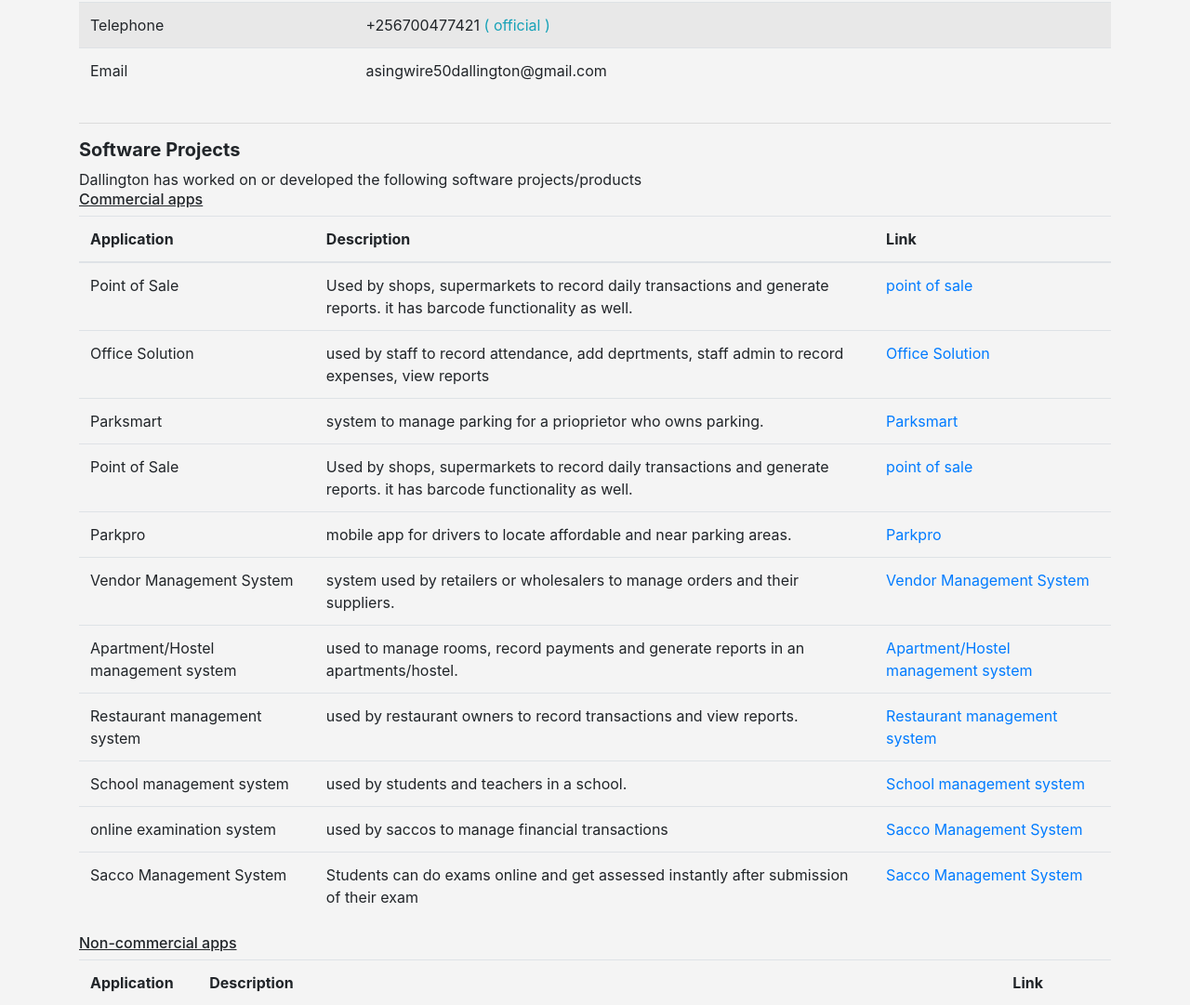
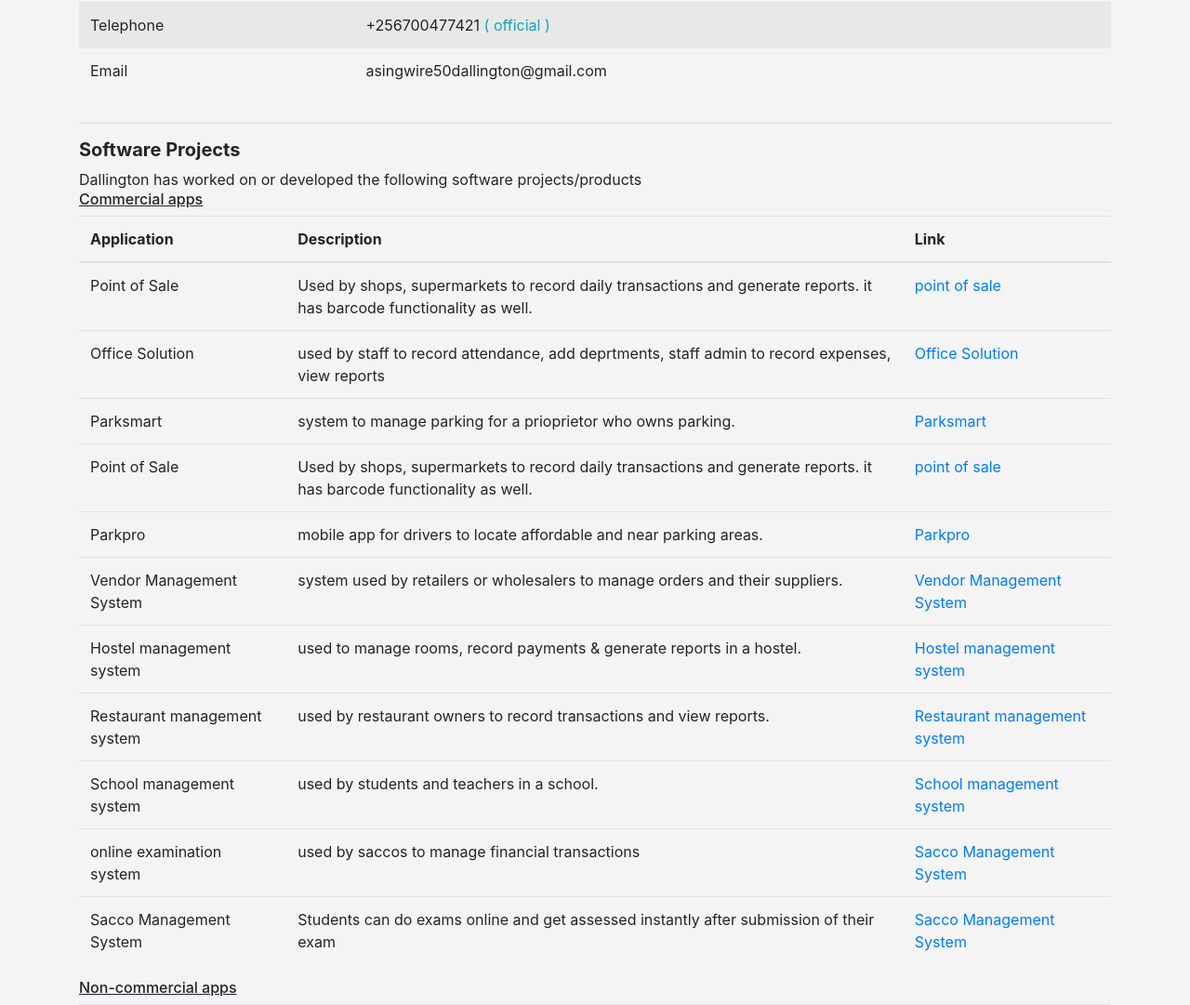
Before and after one commit to d-asingwire/dallingtonug, a PHP site: page / in a window 1280 px wide. Shown: the part 4323-5404 px from the top of the page at 93% size. Run offline with PHP 8.4, Linux system fonts and the light colour scheme.

Commit message:
changes dated 26/11/2021 13:09

```diff
--- a/index.php
+++ b/index.php
@@ -439,12 +439,11 @@
 <div class="container">
  <h5>Software Projects</h5>
  Dallington has worked on or developed the following software projects/products
- <br/>
   <h6><u>Commercial apps</u></h6>
   <div class="table-responsive">
   <table class="table">
    <thead>
-     <tr class="text-left">
+    <tr>
    <th>Application</th>
    <th>Description</th>
    <th>Link</th>
@@ -489,9 +488,9 @@
 </tr>
 
 <tr>
-    <td>Apartment/Hostel management system</td>
-    <td>used to manage rooms, record payments and generate reports in an apartments/hostel.</td>
-    <td><a href="http://grento.parkproug.com/" target="_blank">Apartment/Hostel management system</a></td>
+    <td> Hostel management system</td>
+    <td>used to manage rooms, record payments & generate reports in a hostel.</td>
+    <td><a href="http://grento.parkproug.com/" target="_blank"> Hostel management system</a></td>
 </tr>
 
 <tr>
@@ -529,7 +528,6 @@
 
 <div class="container">
     <h6><u>Non-commercial apps</u></h6>
-
     <div class="table-responsive">
     <table class="table">
    <thead>
```
